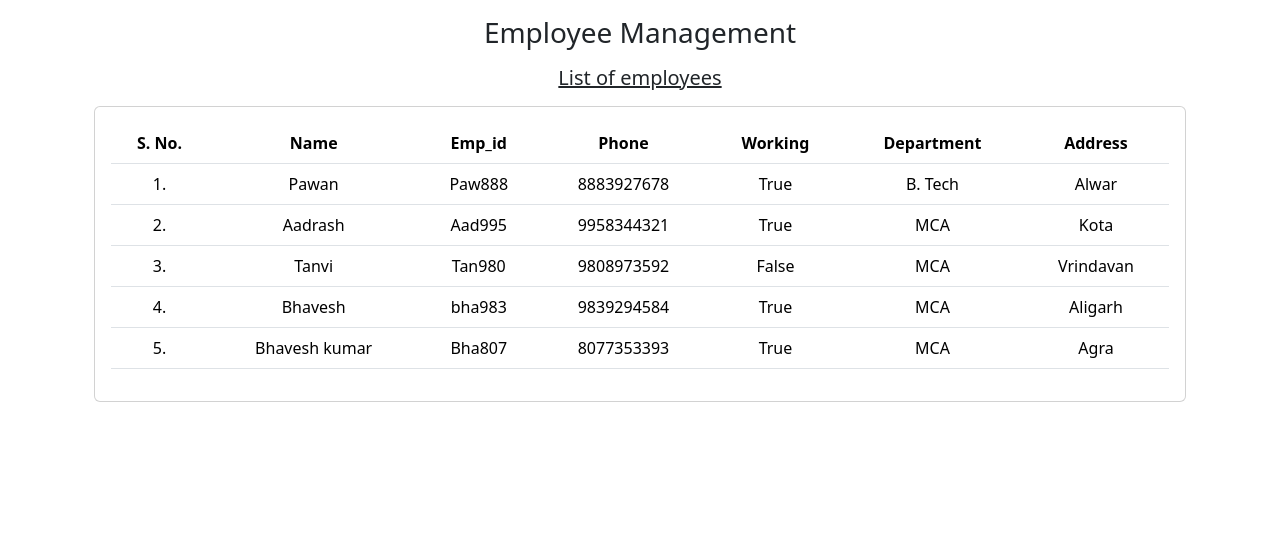
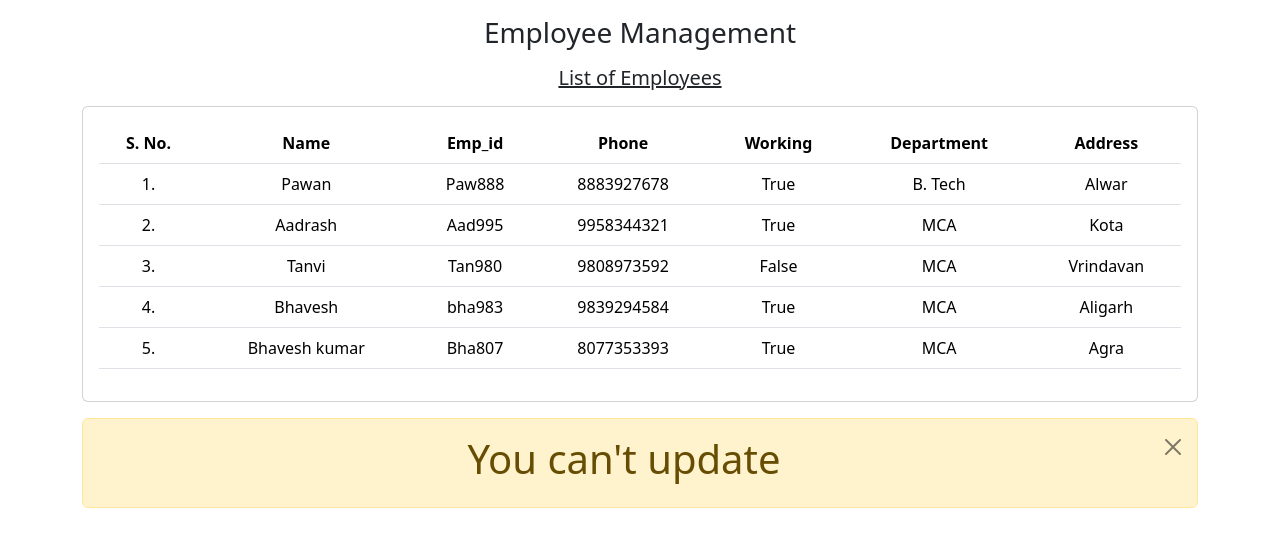
Before and after one commit to Bhavesh844/Employee-Management-System, a Django app: page /emp/home/ in a window 1280 px wide. Shown: the part 56-603 px from the top of the page. Run offline with Django 5.2, Linux system fonts and the light colour scheme; data comes from the database, SQL or seed files in the repository; both versions use the stored data as it was after the commit.

Commit message:
add features

```diff
--- a/emp/urls.py
+++ b/emp/urls.py
@@ -18,7 +18,7 @@ from django.urls import path
 from emp import views
 
 urlpatterns = [
-    path('home/',views.emp_list),
+    path('home/',views.emp_list,name='home'),
     path('add-emp/',views.add_emp),
     path('delete-emp/<str:eid>',views.delete_emp),
     path('update-emp/<str:eid>',views.update_emp),
--- a/emp/views.py
+++ b/emp/views.py
@@ -2,7 +2,7 @@ from django.shortcuts import render,redirect,get_object_or_404
 from django.http import HttpResponse,Http404,FileResponse
 from emp.models import emp,Testimonial
 from django.contrib.auth.decorators import login_required
-import os
+from django.contrib import messages
 
 
 # Create your views here.
@@ -10,10 +10,7 @@ import os
 # @login_required(login_url='/protected_page')
 def emp_list(request):
     emps=emp.objects.all()
-    data={
-        'emps':emps
-    }
-    return render(request,'emp/home.html',data)
+    return render(request,'emp/home.html',{'emps':emps})
 
 
 @login_required(login_url='/protected_page')
@@ -45,11 +42,12 @@ def delete_emp(eid):
     return redirect('/emp/home')
 
 @login_required(login_url='/protected_page')
-def update_emp(request,eid):
-    ee=emp.objects.get(pk=eid)
-    return render(request,'emp/update_emp.html',{
-        'e':ee
-    })
+def update_emp(request,eid,):
+    if request.user.is_superuser:
+        ee=emp.objects.get(pk=eid)
+        return render(request,'emp/update_emp.html',{ 'e':ee})
+    return redirect('home')
+
 
 @login_required(login_url='/protected_page')
 def testimonial(request):
@@ -62,7 +60,7 @@ def testimonial(request):
         T.save()
     return render(request,'testimonial/home.html',{})
 
-# @login_required(login_url='/protected_page')
+@login_required(login_url='/protected_page')
 def viewtesti(request):
     li=Testimonial.objects.all()
     # lilist=[i.name for i in li.first()._meta.get_fields()]
--- a/myapp/views.py
+++ b/myapp/views.py
@@ -1,15 +1,18 @@
 from django.shortcuts import render,redirect
 from django.contrib.auth import authenticate, login, logout
 from django.contrib.auth.models import User
+from emp.views import update_emp
 
 # Create your views here.
+
 
 def signin(request):
     if request.method == "POST":
         username = request.POST.get('username')
         password = request.POST.get('password')
         user = authenticate(request, username=username, password=password)
-        print(user)
+        update_emp(user)
+        # print(user.is_superuser)
         if user is not None:
             login(request, user)
             return redirect('/emp/home')
--- a/templates/emp/home.html
+++ b/templates/emp/home.html
@@ -6,23 +6,20 @@
     <title>Home | Students</title>
     <link href="https://cdn.jsdelivr.net/npm/bootstrap@5.3.3/dist/css/bootstrap.min.css" rel="stylesheet" integrity="sha384-QWTKZyjpPEjISv5WaRU9OFeRpok6YctnYmDr5pNlyT2bRjXh0JMhjY6hW+ALEwIH" crossorigin="anonymous" />
     <link rel="stylesheet" href="/static/ss.css">
-
   </head>
 
   <body>
     {% include 'emp/navbar.html' %}
+
     <div class="container">
       <h3 class="text-center my-3">Employee Management</h3>
+      <h5 class="text-center my-3 text-decoration-underline">List of Employees</h5>
 
-      <h5 class="text-center my-3 text-decoration-underline">List of employees</h5>
-      <div class="container">
-        <div class="row">
-          <div class="col-md-12">
       <div class="card">
         <div class="card-body">
           <table class="table text-center">
             <thead>
-                    <tr class="text-centeer">
+              <tr>
                 <th>S. No.</th>
                 <th>Name</th>
                 <th>Emp_id</th>
@@ -38,16 +35,16 @@
             <tbody>
               {% for e in emps %}
               <tr>
-                      <td data-label="S. No.">{{ forloop.counter }}.</td>
-                      <td data-label="Name">{{ e.name }}</td>
-                      <td data-label="Emp_id">{{ e.eid }}</td>
-                      <td data-label="Phone">{{ e.phone }}</td>
-                      <td data-label="Working">{{ e.working }}</td>
-                      <td data-label="Department">{{ e.department }}</td>
-                      <td data-label="Address">{{ e.address }}</td>
+                <td>{{ forloop.counter }}.</td>
+                <td>{{ e.name }}</td>
+                <td>{{ e.eid }}</td>
+                <td>{{ e.phone }}</td>
+                <td>{{ e.working }}</td>
+                <td>{{ e.department }}</td>
+                <td>{{ e.address }}</td>
                 {% if user.is_authenticated %}
-                      <td data-label="Action" >
-                        <a class="btn btn-primary btn-sm me-2 my-1 " href="/emp/update-emp/{{ e.eid }}">Update</a>
+                <td>
+                  <a class="btn btn-primary btn-sm me-2 my-1" href="/emp/update-emp/{{ e.eid }}">Update</a>
                   <a class="btn btn-danger btn-sm my-1" href="/emp/delete-emp/{{ e.eid }}">Delete</a>
                 </td>
                 {% endif %}
@@ -55,15 +52,21 @@
               {% endfor %}
             </tbody>
           </table>
+
           {% if emps.count == 0 %}
-                  <h1 style="text-align:center;">No employees working</h1>
-                  <h4 style="text-align: center;"><a  href="https://youtu.be/KwiDJclWo44?t=128" target="_blank">Click me</a></h4>
+          <h1 class="text-center">No employees working</h1>
+          <h4 class="text-center"><a href="https://youtu.be/KwiDJclWo44?t=128" target="_blank">Click me</a></h4>
           {% endif %}
+
         </div>
       </div>
+      {% if not user.is_superuser %}
+      <div class="alert alert-warning alert-dismissible fade show mt-3 text-center" role="alert">
+        <h1>You can't update</h1>
+        <button type="button" class="btn-close btn-sm" data-bs-dismiss="alert" aria-label="Close"></button>
       </div>
-        </div>
-      </div>
+      {% endif %}
+
     </div>
 
     <script src="https://cdn.jsdelivr.net/npm/bootstrap@5.3.3/dist/js/bootstrap.bundle.min.js" integrity="sha384-YvpcrYf0tY3lHB60NNkmXc5s9fDVZLESaAA55NDzOxhy9GkcIdslK1eN7N6jIeHz" crossorigin="anonymous"></script>
```
Also changed, not shown: db.sqlite3. Lines whose indentation alone changed are shown as unchanged.
